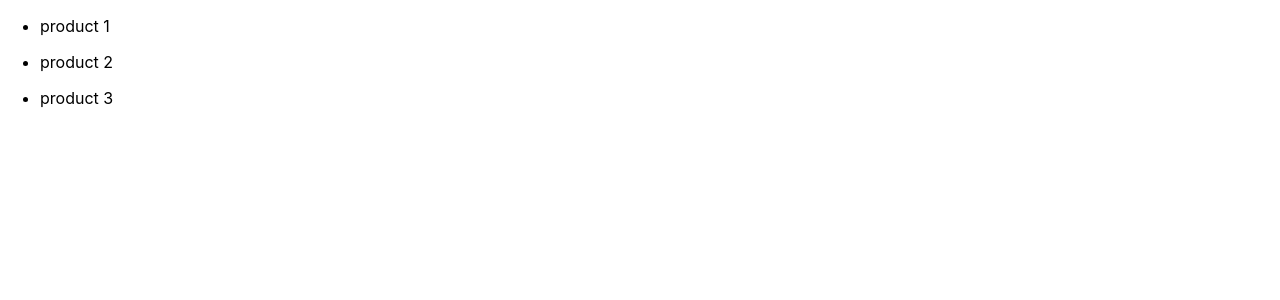
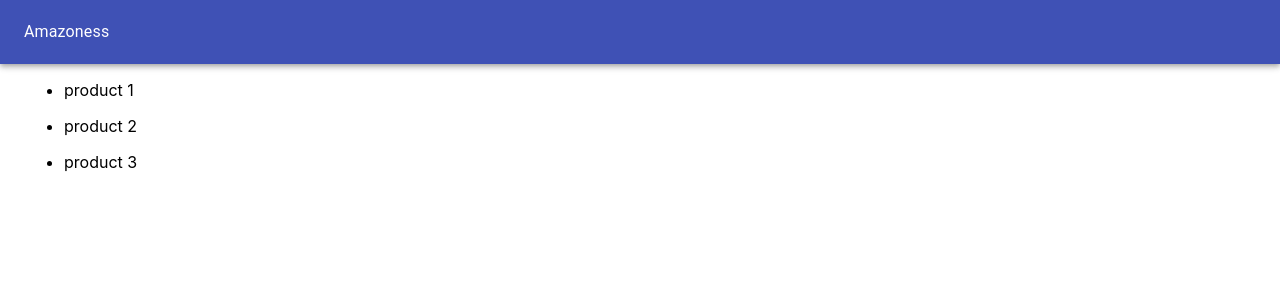
Before and after one commit to TheMrCorvy/amazoness, a Next.js app: page / in a window 1280 px wide. Shown: the top 300 px of the page. Built offline with nearby package versions, Linux system fonts and the light colour scheme.

Commit message:
added the layout to _app.tsx

```diff
--- a/src/components/Layout.tsx
+++ b/src/components/Layout.tsx
@@ -1,16 +1,16 @@
-import { FC } from "react"
+import { FC, ReactChild } from "react"
 
 import Head from "next/head"
 
 import { AppBar, Container, Toolbar, Typography } from "@material-ui/core"
 
-const Layout: FC = ({ children }) => {
+const Layout: FC<Props> = ({ children }) => {
 	return (
 		<>
 			<Head>
 				<title>Amazoness</title>
 			</Head>
-			<AppBar position="fixed">
+			<AppBar position="sticky">
 				<Toolbar>
 					<Typography>Amazoness</Typography>
 				</Toolbar>
@@ -22,3 +22,7 @@ const Layout: FC = ({ children }) => {
 }
 
 export default Layout
+
+interface Props {
+	children: ReactChild
+}
--- a/src/pages/_app.tsx
+++ b/src/pages/_app.tsx
@@ -1,8 +1,14 @@
 import "../styles/globals.css"
 import type { AppProps } from "next/app"
 
+import Layout from "../components/Layout"
+
 function MyApp({ Component, pageProps }: AppProps) {
-	return <Component {...pageProps} />
+	return (
+		<Layout>
+			<Component {...pageProps} />
+		</Layout>
+	)
 }
 
 export default MyApp
```
